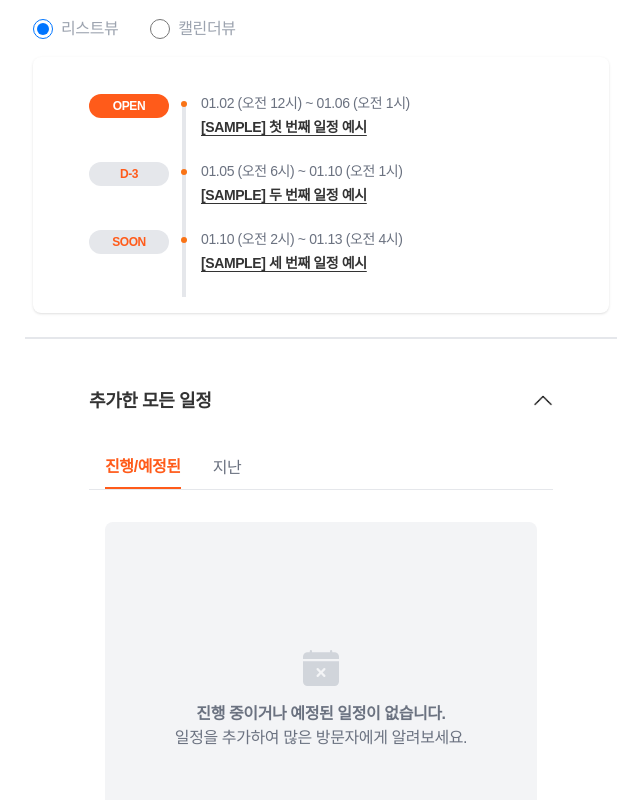
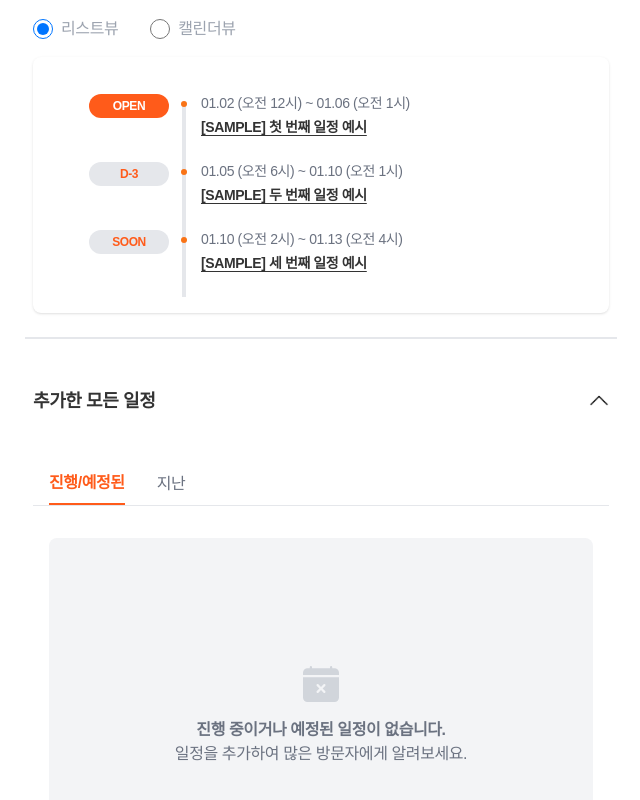
Before and after one commit to Mt-NextJs/linkle, a Next.js app: page /admin/calendar in a window 1280 px wide. Shown: the part 432-1232 px from the top of the page, without its empty margins (319-959 px from the left). Built offline with nearby package versions, Linux system fonts and the light colour scheme.

Commit message:
♻️[Refactor] ScheduleList 컴포넌트 불필요한 wrapper div 제거 #148

```diff
--- a/src/app/admin/(block)/calendar/components/schedule-list.tsx
+++ b/src/app/admin/(block)/calendar/components/schedule-list.tsx
@@ -256,7 +256,7 @@ export default function ScheduleList() {
   });
 
   return (
-    <div className="flex w-full max-w-4xl flex-col px-14 py-0">
+    <>
       <div className="mt-4 flex items-center justify-between p-4">
         <h2 className="text-lg font-semibold">추가한 모든 일정</h2>
         <button onClick={toggleOpen} className="cursor-pointer">
@@ -328,6 +328,6 @@ export default function ScheduleList() {
           </div>
         </div>
       )}
-    </div>
+    </>
   );
 }
```
